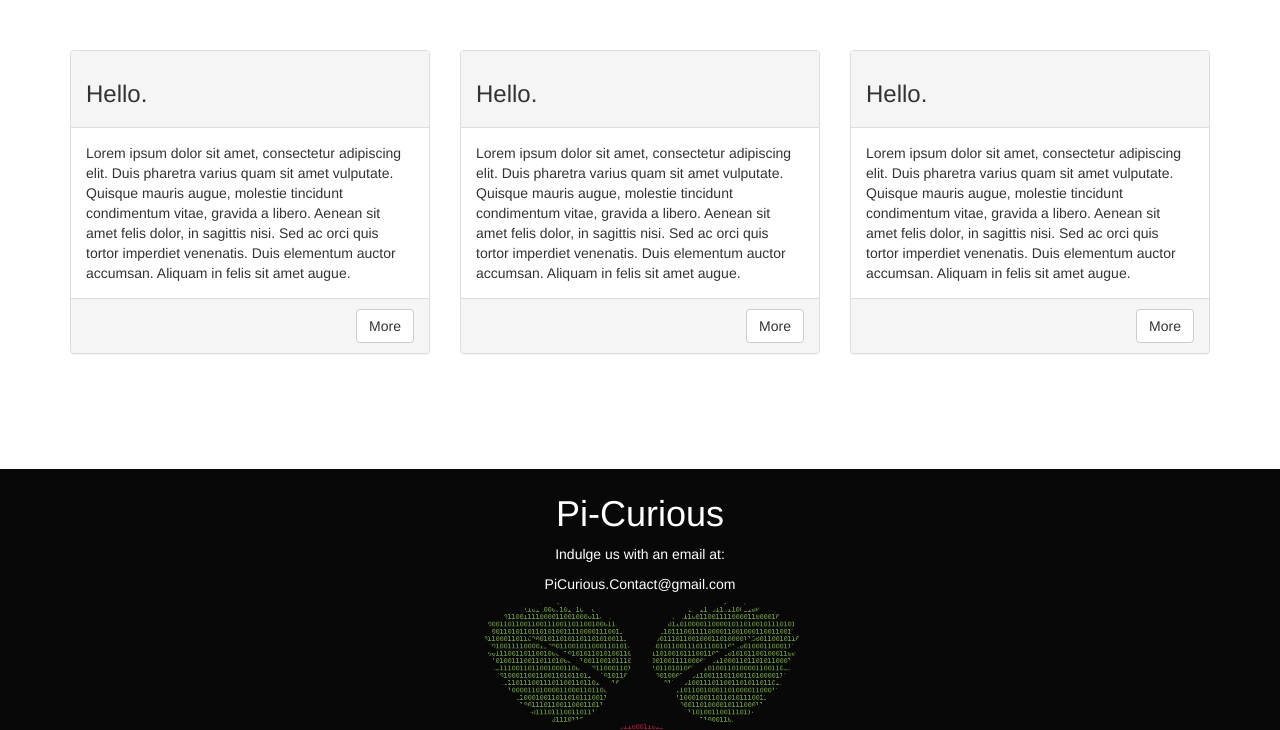
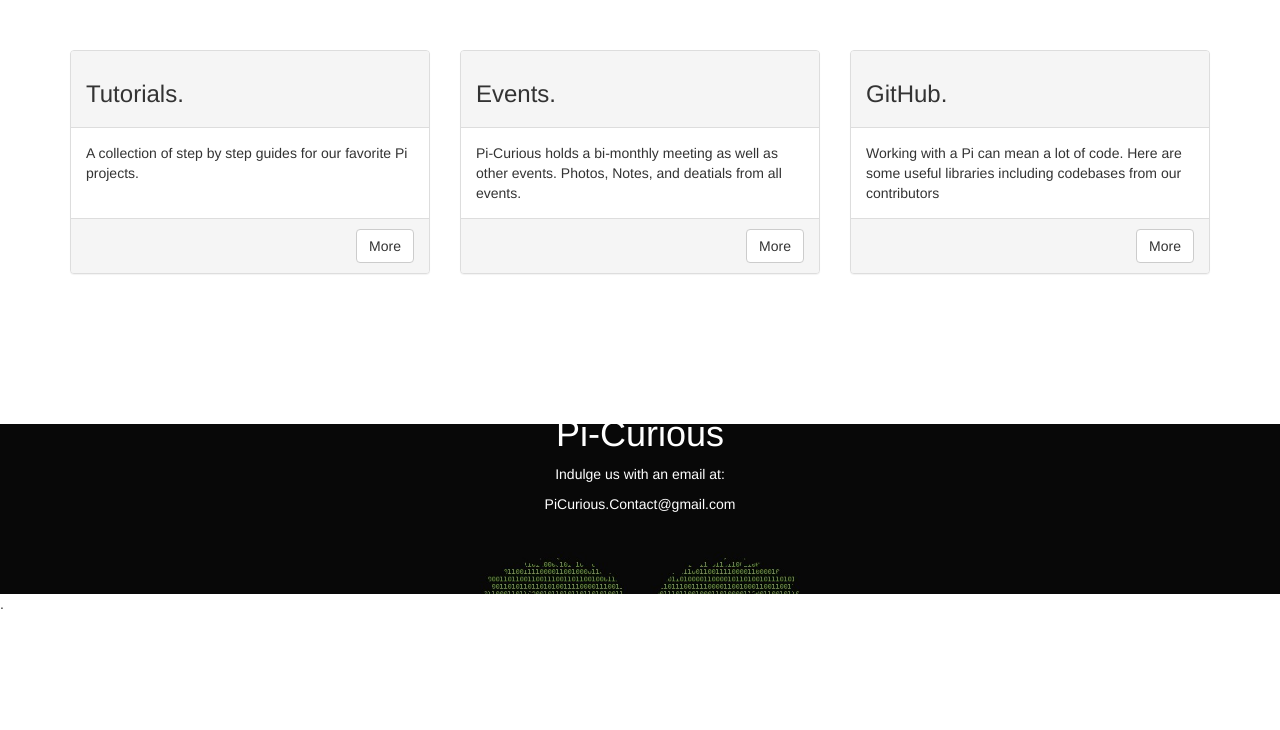
Before and after one commit to Pi-Curious/Pi-Curious.github.io, a plain HTML site: page index.html in a window 1280 px wide. Shown: the part 1433-2163 px from the top of the page. After the commit the page ends 2047 px from the top, so only its background shows below. Drawn offline with Linux system fonts and the light colour scheme; a web font is replaced by a local one.

Commit message:
doing some stuff that needed done

```diff
--- a/index.html
+++ b/index.html
@@ -60,7 +60,7 @@
 <section class="bg-2">
   <div class="text-center">
 
-    <h1>Keep Going</h1>
+    <h1></h1>
 
   </div>
 </section>
@@ -72,35 +72,26 @@
   	<div class="row">
         <div class="col-md-4">
           <div class="panel panel-default">
-            <div class="panel-heading"><h3>Hello.</h3></div>
-            <div class="panel-body">Lorem ipsum dolor sit amet, consectetur adipiscing elit. Duis pharetra varius quam sit amet vulputate.
-            Quisque mauris augue, molestie tincidunt condimentum vitae, gravida a libero. Aenean sit amet felis
-            dolor, in sagittis nisi. Sed ac orci quis tortor imperdiet venenatis. Duis elementum auctor accumsan.
-            Aliquam in felis sit amet augue.
+            <div class="panel-heading"><h3>Tutorials.</h3></div>
+            <div class="panel-body"> A collection of step by step guides for our favorite Pi projects.
             </div>
             <div class="panel-footer text-right"><a href="#" class="btn btn-default">More</a></div>
           </div>
         </div>
       	<div class="col-md-4">
         	<div class="panel panel-default">
-            <div class="panel-heading"><h3>Hello.</h3></div>
-            <div class="panel-body">Lorem ipsum dolor sit amet, consectetur adipiscing elit. Duis pharetra varius quam sit amet vulputate.
-            Quisque mauris augue, molestie tincidunt condimentum vitae, gravida a libero. Aenean sit amet felis
-            dolor, in sagittis nisi. Sed ac orci quis tortor imperdiet venenatis. Duis elementum auctor accumsan.
-            Aliquam in felis sit amet augue.
+            <div class="panel-heading"><h3>Events.</h3></div>
+            <div class="panel-body">Pi-Curious holds a bi-monthly meeting as well as other events. Photos, Notes, and deatials from all events.
             </div>
-            <div class="panel-footer text-right"><a href="#" class="btn btn-default">More</a></div>
+            <div class="panel-footer text-right"><a href="https://www.eventbrite.com/e/an-introduction-to-the-raspberry-pi-and-how-to-setup-your-very-own-retro-arcade-tickets-34476913376" class="btn btn-default">More</a></div>
           </div>
         </div>
       	<div class="col-md-4">
         	<div class="panel panel-default">
-            <div class="panel-heading"><h3>Hello.</h3></div>
-            <div class="panel-body">Lorem ipsum dolor sit amet, consectetur adipiscing elit. Duis pharetra varius quam sit amet vulputate.
-            Quisque mauris augue, molestie tincidunt condimentum vitae, gravida a libero. Aenean sit amet felis
-            dolor, in sagittis nisi. Sed ac orci quis tortor imperdiet venenatis. Duis elementum auctor accumsan.
-            Aliquam in felis sit amet augue.
+            <div class="panel-heading"><h3>GitHub.</h3></div>
+            <div class="panel-body">Working with a Pi can mean a lot of code. Here are some useful libraries including codebases from our contributors
             </div>
-            <div class="panel-footer text-right"><a href="#" class="btn btn-default">More</a></div>
+            <div class="panel-footer text-right"><a href="https://github.com/Pi-Curious" class="btn btn-default">More</a></div>
           </div>
         </div>
     </div>
@@ -108,7 +99,7 @@
 
 <div class="divider"></div>
 <!--parallax 2 -->
-<section class="bg-3 text-center">
+<section class="bg-3 text-center" style="height: 250px;"><!--I know this is bad but in the css it breaks something that I can't remember-->
   <footer class="footer">
   <div class="contact-foot">
   <h1>Pi-Curious</h1>
@@ -117,7 +108,7 @@
   </div>
   </footer>
 </section>
-<!--/parallax 2-->
+<!--/parallax 2-->	.
 
 <script type="text/javascript" src="scripts/jquery-1.10.2.js"></script>
 <script type="text/javascript" src="scripts/parallax.js"></script>
--- a/styles/picuriousstyles.css
+++ b/styles/picuriousstyles.css
@@ -6,6 +6,10 @@
 
 #panelbodyintro {
 	font-size: 20px;
+}
+
+.panel-body{
+	min-height: 90px;
 }
 
 .lead {
```
